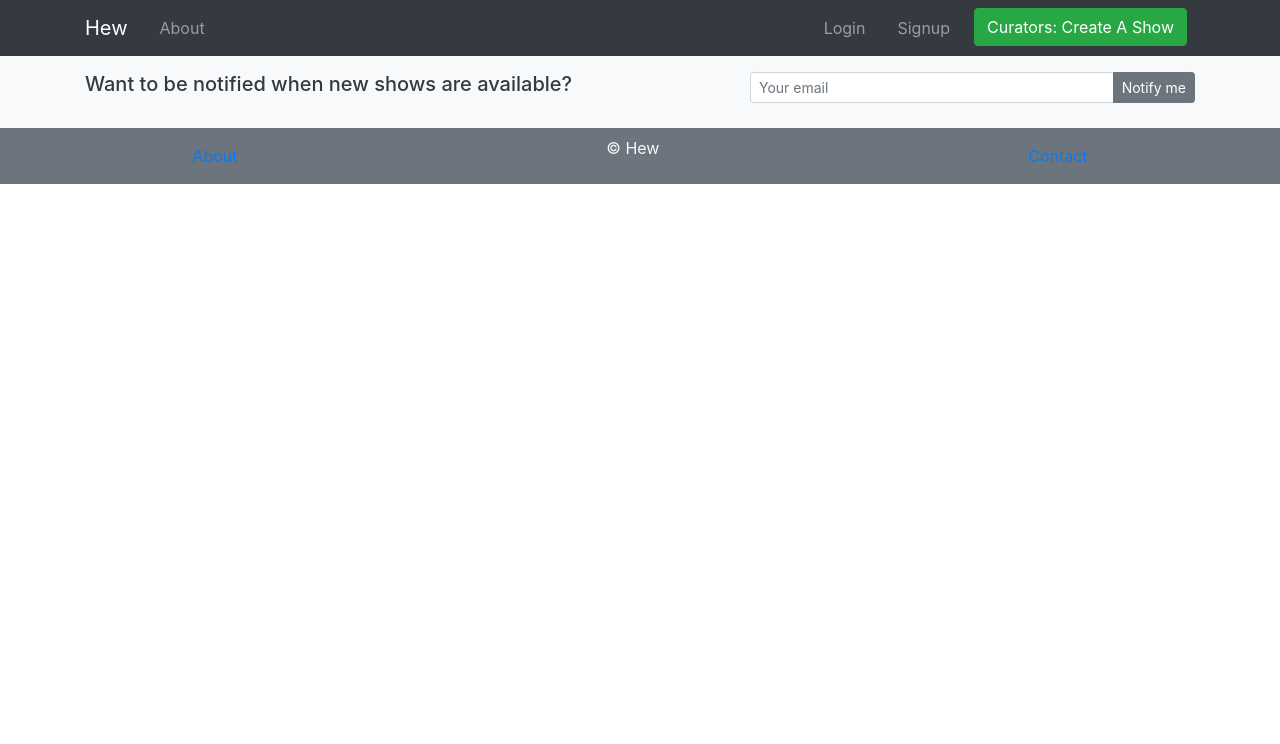
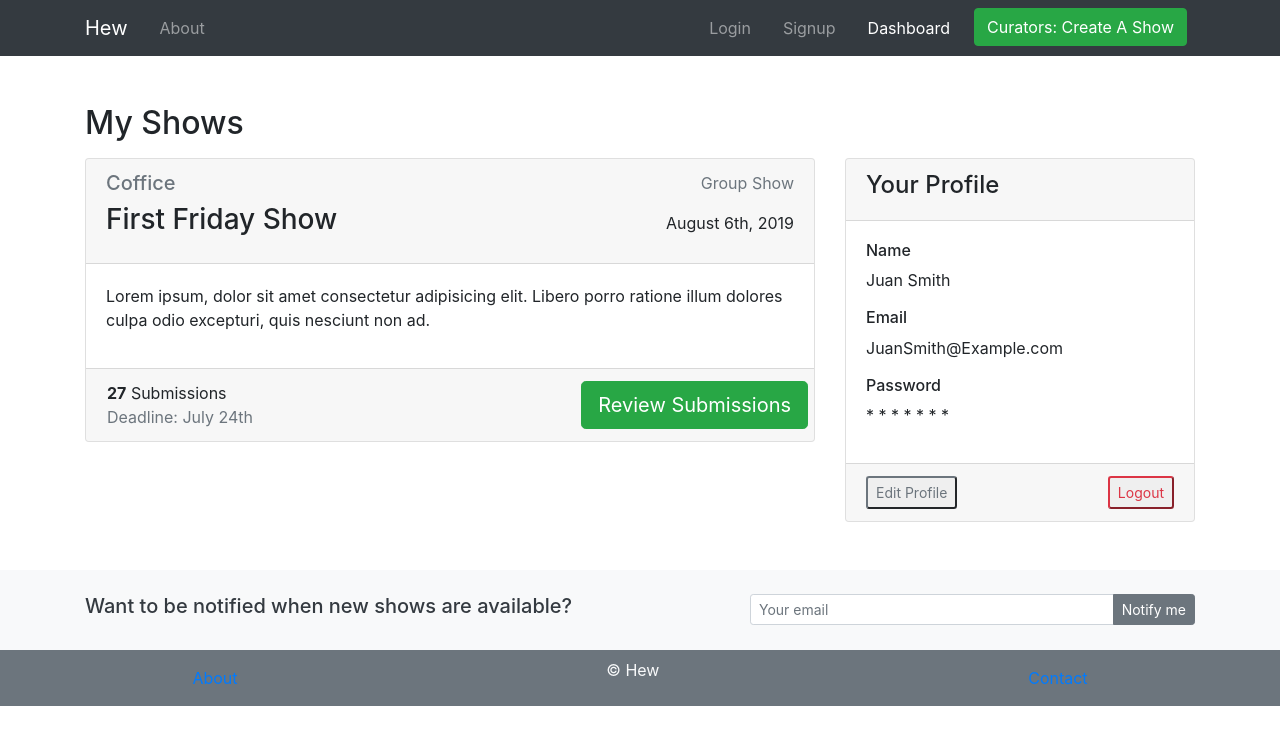
Before and after one commit to cjwast/HEW, a Vue app in the folder front_end/: page /dashboard in a window 1280 px wide. Shown: the top 744 px of the page. Built offline with nearby package versions, Linux system fonts and the light colour scheme.

Commit message:
add dashboard to nav and submission review page

```diff
--- a/front_end/src/views/about.vue
+++ b/front_end/src/views/about.vue
@@ -10,7 +10,7 @@
         <div class="collapse navbar-collapse" id="navbarCollapse">
           <ul class="navbar-nav">
             <li class="nav-item px-2">
-              <router-link to="/about" class="nav-link">About</router-link>
+              <router-link to="/about" class="nav-link active">About</router-link>
             </li>
           </ul>
         </div>
@@ -24,6 +24,9 @@
             </li>
             <li class="nav-item px-2">
               <router-link to="/signup" class="nav-link">Signup</router-link>
+            </li>
+            <li class="nav-item px-2">
+              <router-link to="/dashboard" class="nav-link">Dashboard</router-link>
             </li>
             <li class="nav-item px-2">
               <router-link to="/signup" class="btn btn-success">Curators: Create A Show</router-link>
--- a/front_end/src/views/apply.vue
+++ b/front_end/src/views/apply.vue
@@ -24,6 +24,9 @@
             </li>
             <li class="nav-item px-2">
               <router-link to="/signup" class="nav-link">Signup</router-link>
+            </li>
+            <li class="nav-item px-2">
+              <router-link to="/dashboard" class="nav-link">Dashboard</router-link>
             </li>
             <li class="nav-item px-2">
               <router-link to="/signup" class="btn btn-success">Curators: Create A Show</router-link>
--- a/front_end/src/views/dashboard.vue
+++ b/front_end/src/views/dashboard.vue
@@ -26,6 +26,9 @@
               <router-link to="/signup" class="nav-link">Signup</router-link>
             </li>
             <li class="nav-item px-2">
+              <router-link to="/dashboard" class="nav-link active">Dashboard</router-link>
+            </li>
+            <li class="nav-item px-2">
               <router-link to="/signup" class="btn btn-success">Curators: Create A Show</router-link>
             </li>
           </ul>
@@ -43,6 +46,86 @@
         </div>
       </div>
     </nav>
+
+    <!-- DASHBOARD -->
+  <section id="mainListing">
+    <div class="container pt-5 mt-5">
+      <div class="row">
+        <div class="col">
+          <h2 class="py-2">My Shows</h2>
+        </div>
+      </div>
+
+      <div class="row">
+    <!-- SHOW LISTINGS & CREATE NEW SHOW-->
+          <div class="col-md-8">
+            <div class="card mb-5">
+              <div class="card-header">
+                <div class="row">
+                    <div class="col-sm-8">
+                        <h5 class="text-muted">Coffice</h5>
+                        <h3>First Friday Show</h3>
+                    </div>
+
+                    <div class="col-sm-4 ml-auto text-right">
+                        <p class="text-muted">Group Show</p>
+                        <p>August 6th, 2019</p>
+                    </div>
+
+                </div>
+
+              </div>
+              <div class="card-body">
+                <div class="row">
+                    <div class="col-md card-text">
+                        <p>Lorem ipsum, dolor sit amet consectetur adipisicing elit. Libero porro ratione illum dolores culpa odio excepturi, quis nesciunt non ad.</p>
+                    </div>
+                </div>
+              </div>
+            <div class="card-footer">
+                <div class="row d-flex justify-content-between px-3">
+                  <div class="text-left">
+                    <p class=" my-0 py-0"><strong>27</strong> Submissions <i class="fas fa-fire-alt text-danger"></i></p>
+                    <p class="text-muted my-0 py-0">Deadline: July 24th</p>
+                  </div>
+                  <div class="row">
+                    <router-link to="/review-application" class="btn btn-lg btn-success">Review Submissions</router-link>
+                    <!-- <button class="btn btn-outline-success btn-lg mx-3">Review Submissions</button> -->
+                  </div>
+                </div>
+            </div>
+          </div>
+
+    <!-- LISTING CARD START-->
+    </div>
+    <div class="col-md-4">
+      <div class="card">
+        <div class="card-header">
+          <h4>Your Profile</h4>
+        </div>
+        <div class="card-body">
+          <h6>Name</h6>
+          <p>Juan Smith</p>
+
+          <h6>Email</h6>
+          <p>JuanSmith@Example.com</p>
+
+          <h6>Password</h6>
+          <p>* * * * * * *</p>
+
+        </div>
+        <div class="card-footer d-flex justify-content-between">
+          <button class="btn-outline-secondary btn-sm text-right">Edit Profile</button>
+          <button class="btn-outline-danger btn-sm text-right">Logout</button>
+        </div>
+
+
+      </div>
+    </div>
+
+  </div>
+    </div>
+  </section>
 
     <!-- FOOTER -->
     <footer class="page-footer font-small pt-4 mt-5 bg-light">
--- a/front_end/src/views/index.vue
+++ b/front_end/src/views/index.vue
@@ -3,7 +3,7 @@
     <!-- NAVBAR -->
     <nav class="navbar navbar-expand-sm navbar-dark bg-dark fixed-top">
       <div class="container">
-        <router-link to="/" class="navbar-brand">Hew</router-link>
+        <router-link to="/" class="navbar-brand active">Hew</router-link>
         <button class="navbar-toggler" data-toggle="collapse" data-target="#navbarCollapse">
           <span class="navbar-toggler-icon"></span>
         </button>
@@ -24,6 +24,9 @@
             </li>
             <li class="nav-item px-2">
               <router-link to="/signup" class="nav-link">Signup</router-link>
+            </li>
+            <li class="nav-item px-2">
+              <router-link to="/dashboard" class="nav-link">Dashboard</router-link>
             </li>
             <li class="nav-item px-2">
               <router-link to="/new-show" class="btn btn-success">Curators: Create A Show</router-link>
--- a/front_end/src/views/login.vue
+++ b/front_end/src/views/login.vue
@@ -24,6 +24,9 @@
             </li>
             <li class="nav-item px-2">
               <router-link to="/signup" class="nav-link">Signup</router-link>
+            </li>
+            <li class="nav-item px-2">
+              <router-link to="/dashboard" class="nav-link">Dashboard</router-link>
             </li>
             <li class="nav-item px-2">
               <router-link to="/signup" class="btn btn-success">Curators: Create A Show</router-link>
--- a/front_end/src/views/new-show.vue
+++ b/front_end/src/views/new-show.vue
@@ -24,6 +24,9 @@
             </li>
             <li class="nav-item px-2">
               <router-link to="/signup" class="nav-link">Signup</router-link>
+            </li>
+            <li class="nav-item px-2">
+              <router-link to="/dashboard" class="nav-link">Dashboard</router-link>
             </li>
             <li class="nav-item px-2">
               <router-link to="/signup" class="btn btn-success">Curators: Create A Show</router-link>
--- a/front_end/src/views/review-application.vue
+++ b/front_end/src/views/review-application.vue
@@ -24,6 +24,9 @@
             </li>
             <li class="nav-item px-2">
               <router-link to="/signup" class="nav-link">Signup</router-link>
+            </li>
+            <li class="nav-item px-2">
+              <router-link to="/dashboard" class="nav-link">Dashboard</router-link>
             </li>
             <li class="nav-item px-2">
               <router-link to="/signup" class="btn btn-success">Curators: Create A Show</router-link>
@@ -141,7 +144,8 @@
                         <h3>Artist Name</h3>
                       </div>
                       <div class="col text-right">
-                        <button class="btn btn-sm btn-danger mx-3">Reject</button>
+                        <button class="btn btn-sm btn-danger">Reject</button>
+                        <button class="btn btn-sm btn-warning mx-3">Maybe</button>
                         <button class="btn btn-sm btn-success">Accept</button>
                       </div>
                     </div>
@@ -191,29 +195,8 @@
                 </div>
                 <hr class="p-0 m-0" />
 
-                <div class>
-                  <div class id="headingThree">
-                    <h5 class="mb-0">
-                      <button
-                        class="btn btn-link collapsed"
-                        data-toggle="collapse"
-                        data-target="#collapseThree"
-                        aria-expanded="false"
-                        aria-controls="collapseThree"
-                      >Collapsible Group Item #3</button>
-                    </h5>
-                  </div>
-                  <div
-                    id="collapseThree"
-                    class="collapse"
-                    aria-labelledby="headingThree"
-                    data-parent="#accordion"
-                  >
-                    <div
-                      class="card-body"
-                    >Anim pariatur cliche reprehenderit, enim eiusmod high life accusamus terry richardson ad squid. 3 wolf moon officia aute, non cupidatat skateboard dolor brunch. Food truck quinoa nesciunt laborum eiusmod. Brunch 3 wolf moon tempor, sunt aliqua put a bird on it squid single-origin coffee nulla assumenda shoreditch et. Nihil anim keffiyeh helvetica, craft beer labore wes anderson cred nesciunt sapiente ea proident. Ad vegan excepteur butcher vice lomo. Leggings occaecat craft beer farm-to-table, raw denim aesthetic synth nesciunt you probably haven't heard of them accusamus labore sustainable VHS.</div>
-                  </div>
-                </div>
+
+
               </div>
             </div>
 
--- a/front_end/src/views/show-details.vue
+++ b/front_end/src/views/show-details.vue
@@ -24,6 +24,9 @@
             </li>
             <li class="nav-item px-2">
               <router-link to="/signup" class="nav-link">Signup</router-link>
+            </li>
+            <li class="nav-item px-2">
+              <router-link to="/dashboard" class="nav-link">Dashboard</router-link>
             </li>
             <li class="nav-item px-2">
               <router-link to="/signup" class="btn btn-success">Curators: Create A Show</router-link>
--- a/front_end/src/views/signup.vue
+++ b/front_end/src/views/signup.vue
@@ -24,6 +24,9 @@
             </li>
             <li class="nav-item px-2">
               <router-link to="/signup" class="nav-link">Signup</router-link>
+            </li>
+            <li class="nav-item px-2">
+              <router-link to="/dashboard" class="nav-link">Dashboard</router-link>
             </li>
             <li class="nav-item px-2">
               <router-link to="/signup" class="btn btn-success">Curators: Create A Show</router-link>
--- a/front_end/src/views/submission-confirmed.vue
+++ b/front_end/src/views/submission-confirmed.vue
@@ -23,6 +23,9 @@
             </li>
             <li class="nav-item px-2">
               <router-link to="/signup" class="nav-link">Signup</router-link>
+            </li>
+            <li class="nav-item px-2">
+              <router-link to="/dashboard" class="nav-link">Dashboard</router-link>
             </li>
             <li class="nav-item px-2">
               <router-link to="/signup" class="btn btn-success">Curators: Create A Show</router-link>
```
